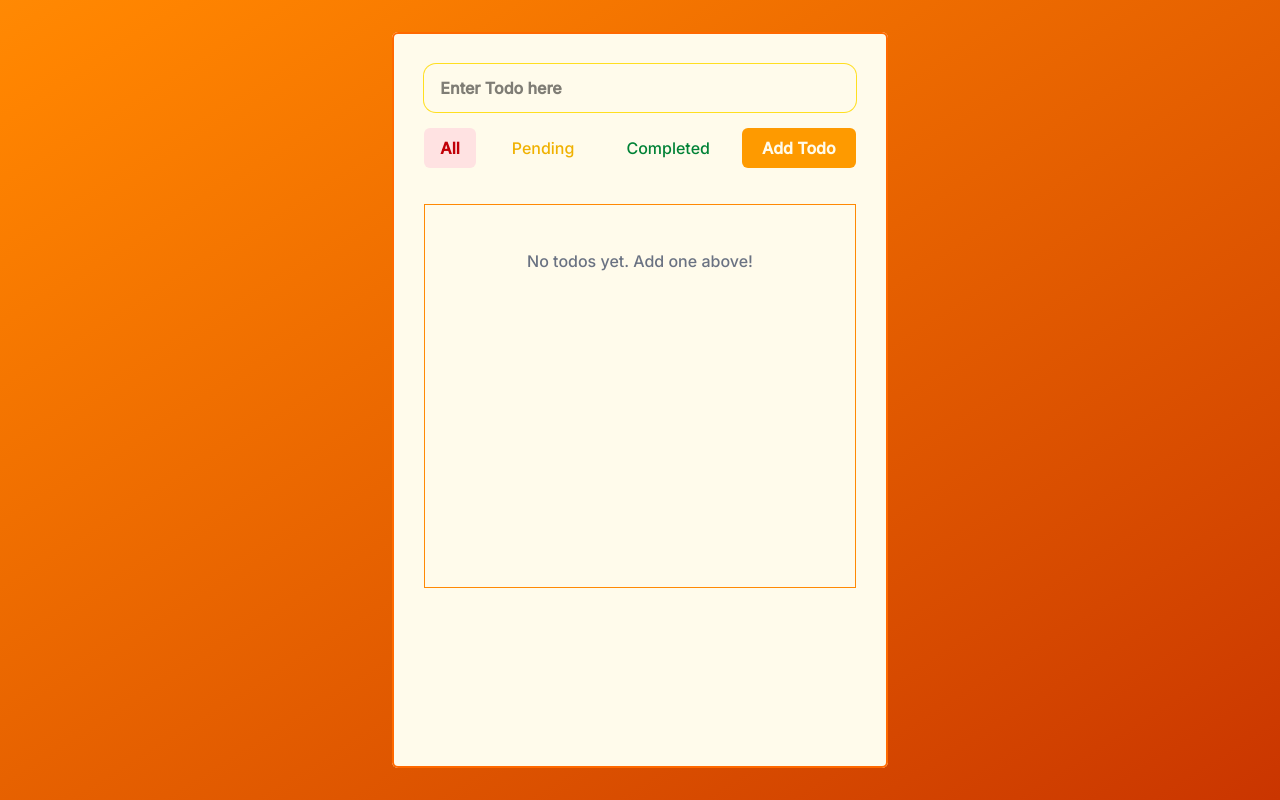
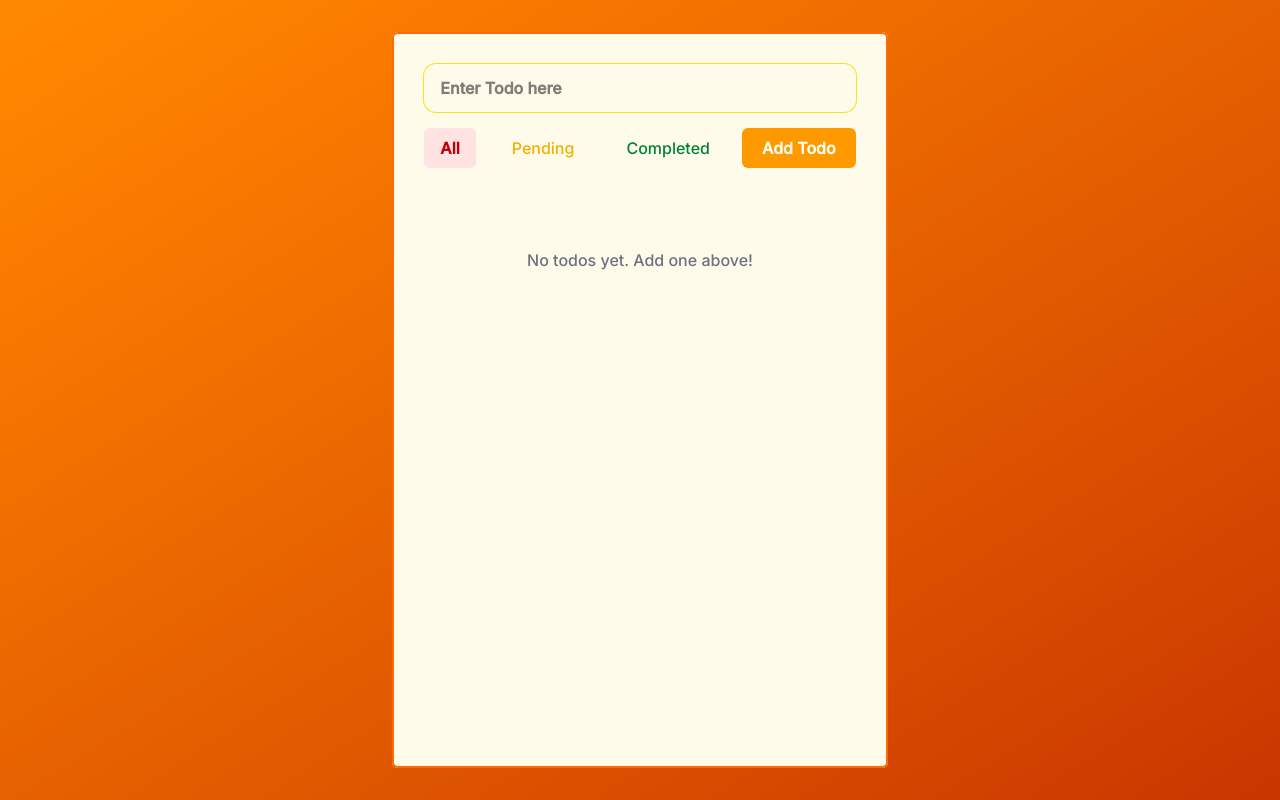
Before and after one commit to dhananjaysable/ICEICO-Task-Todo-List, a React (Vite) app: page / in a window 1280 px wide. Built offline with nearby package versions, Linux system fonts and the light colour scheme.

Commit message:
ICEICO Task

```diff
--- a/src/components/TodoContainer.jsx
+++ b/src/components/TodoContainer.jsx
@@ -98,7 +98,7 @@ const TodoContainer = () => {
             </div>
           </form>
 
-          <div className="todos border border-orange-400 h-96 overflow-auto p-2 sm:p-3 flex flex-col gap-3 mt-2 sm:mt-5">
+          <div className="todos h-96 overflow-auto p-2 sm:p-3 flex flex-col gap-3 mt-2 sm:mt-5">
             {[...filteredTodos].reverse().map((todo, index) => {
               const actualIndex = filteredTodos.length - 1 - index;
 
```
